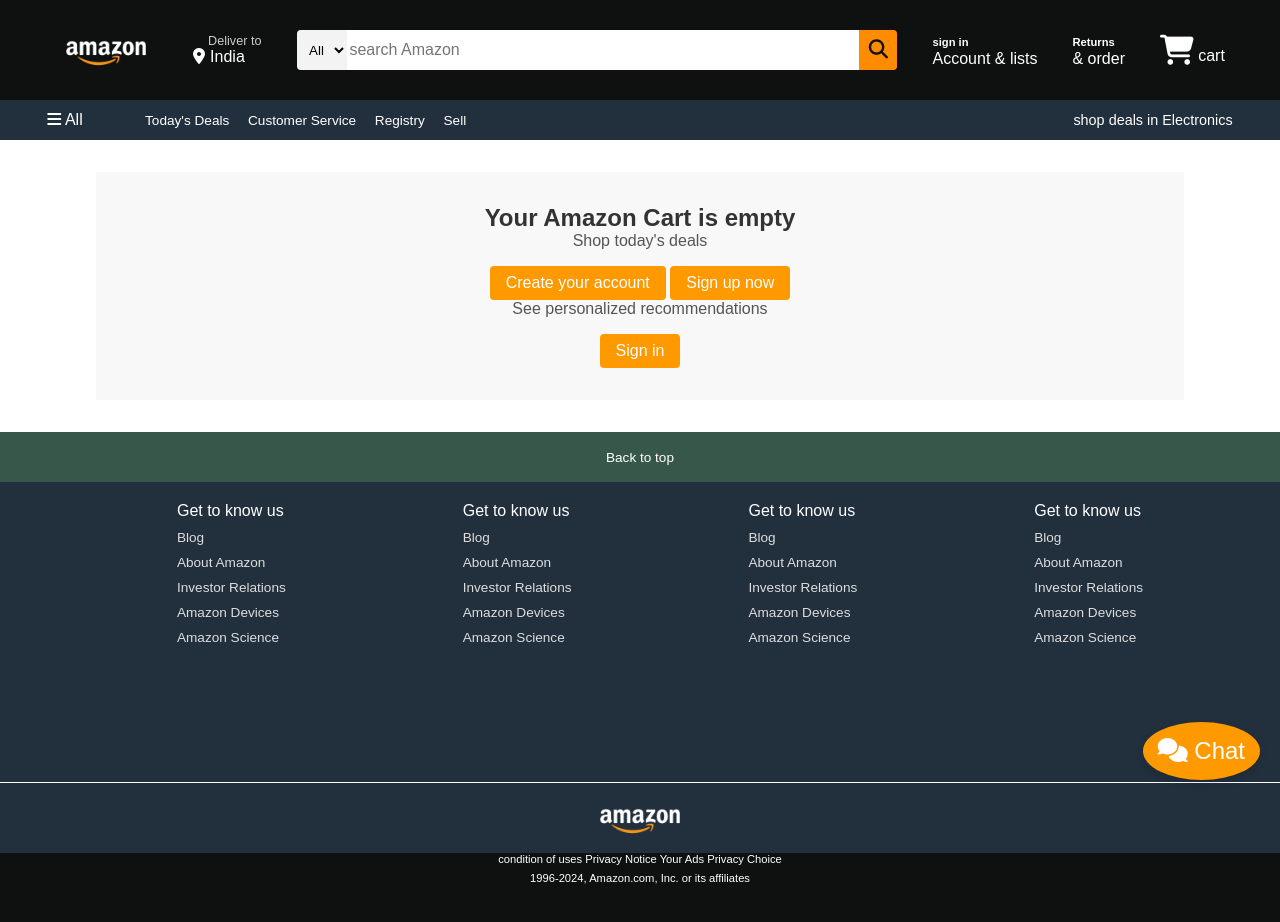
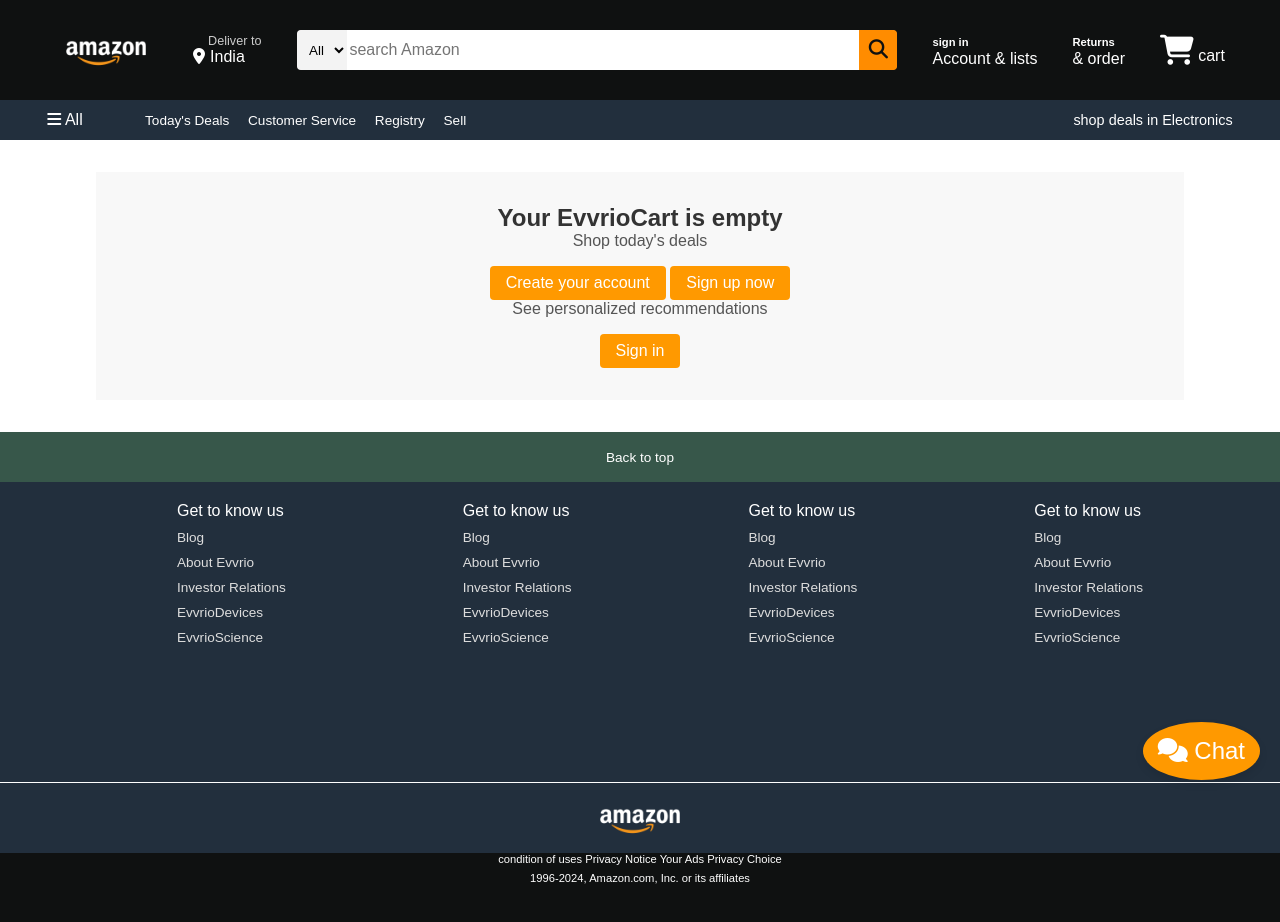
Before and after one commit to Ankushvashisth/e-cmmmerce, a plain HTML site: page cart.html in a window 1280 px wide. Drawn offline with Linux system fonts and the light colour scheme.

Commit message:
Update cart.html

```diff
--- a/cart.html
+++ b/cart.html
@@ -3,7 +3,7 @@
 <head>
     <meta charset="UTF-8">
     <meta name="viewport" content="width=device-width, initial-scale=1.0">
-    <title> Amazon-Cart</title>
+    <title> Evvrio-Cart</title>
     <link rel="icon" type="image/png" href="icon.png">
     <link rel="stylesheet"  href="https://cdnjs.cloudflare.com/ajax/libs/font-awesome/6.5.2/css/all.min.css" integrity="sha512-SnH5WK+bZxgPHs44uWIX+LLJAJ9/2PkPKZ5QiAj6Ta86w+fsb2TkcmfRyVX3pBnMFcV7oQPJkl9QevSCWr3W6A==" crossorigin="anonymous" referrerpolicy="no-referrer" />
    <link rel="stylesheet" href="style.css">
@@ -134,7 +134,7 @@
 
 
       <div class="cart-container">
-        <h2>Your Amazon Cart is empty</h2>
+        <h2>Your EvvrioCart is empty</h2>
         <p>Shop today's deals</p>
         <a href="create.html">Create your account</a>
         <a href="sign.html">Sign up now</a>
@@ -150,34 +150,34 @@
         <ul>
             <p>Get to know us</p>
     <a> Blog </a>
-    <a>About Amazon </a>
+    <a>About Evvrio</a>
     <a> Investor Relations </a>
-    <a> Amazon Devices </a>
-    <a>  Amazon Science  </a>
+    <a> EvvrioDevices </a>
+    <a>  EvvrioScience  </a>
         </ul>
         <ul>
             <p>Get to know us</p>
     <a> Blog </a>
-    <a>About Amazon </a>
+    <a>About Evvrio</a>
     <a> Investor Relations </a>
-    <a> Amazon Devices </a>
-    <a>  Amazon Science  </a>
+    <a> EvvrioDevices </a>
+    <a>  EvvrioScience  </a>
         </ul>
         <ul>
             <p>Get to know us</p>
     <a> Blog </a>
-    <a>About Amazon </a>
+    <a>About Evvrio</a>
     <a> Investor Relations </a>
-    <a> Amazon Devices </a>
-    <a>  Amazon Science  </a>
+    <a> EvvrioDevices </a>
+    <a>  EvvrioScience  </a>
         </ul>
         <ul>
             <p>Get to know us</p>
     <a> Blog </a>
-    <a>About Amazon </a>
+    <a>About Evvrio</a>
     <a> Investor Relations </a>
-    <a> Amazon Devices </a>
-    <a>  Amazon Science  </a>
+    <a> EvvrioDevices </a>
+    <a>  EvvrioScience  </a>
         </ul>
     </div>
     <div class="foot-panel3">
```
